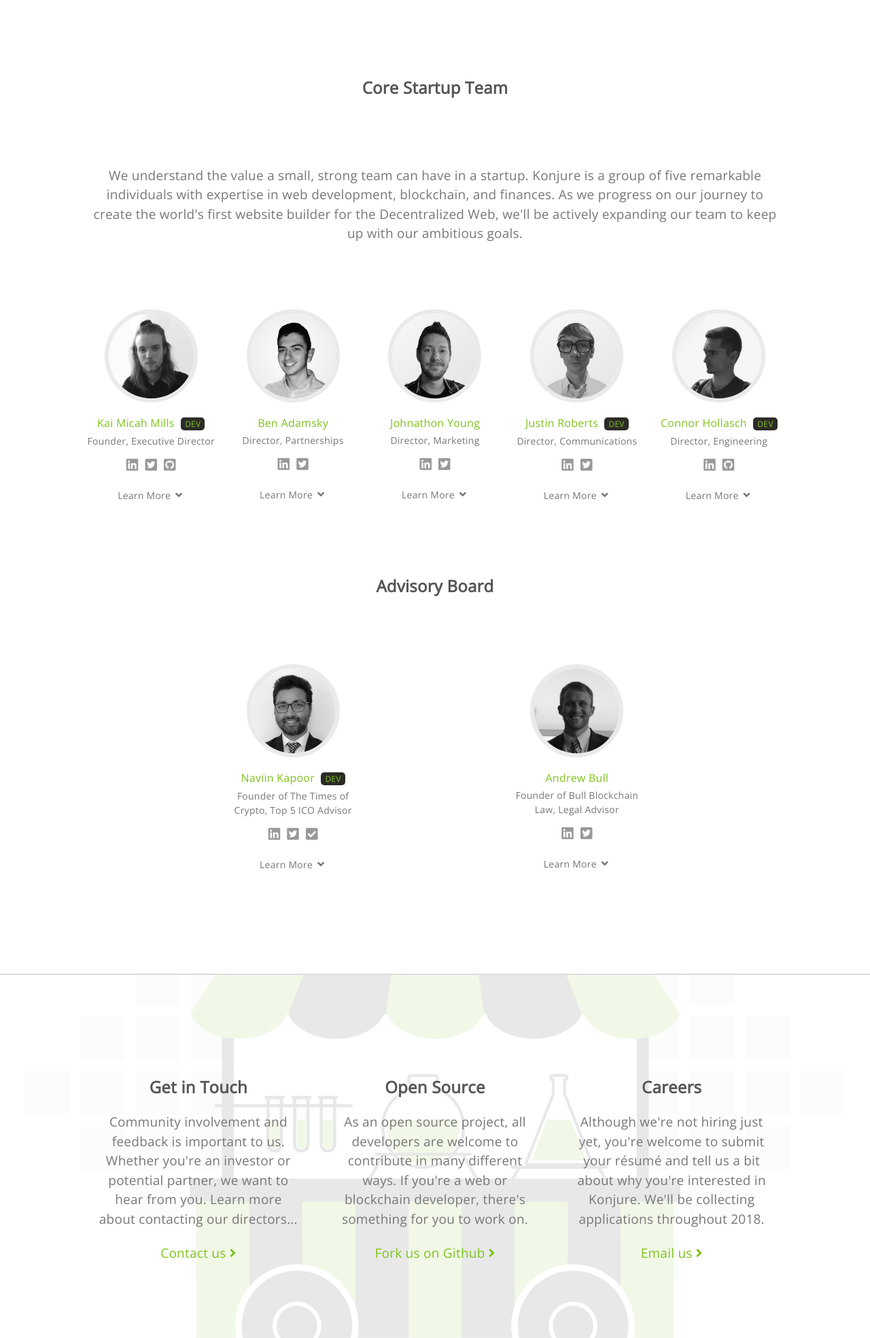
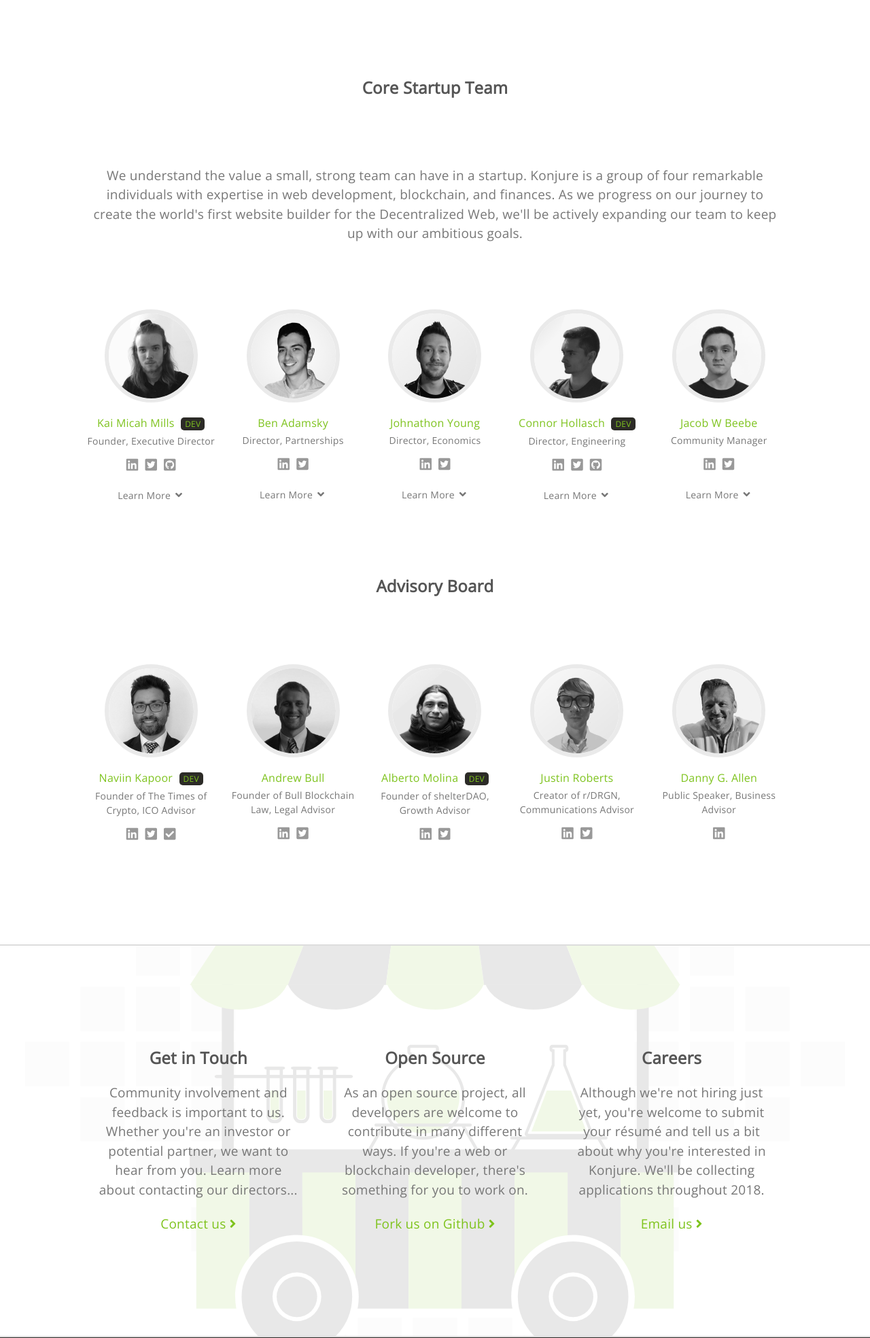
Before and after one commit to Konjure/konjure-org, a PHP site: page /company/meet-the-team in a window 1280 px wide. Shown: the part 497-2465 px from the top of the page at 68% size. Run offline with PHP 8.4, Linux system fonts and the light colour scheme.

Commit message:
Team updates

```diff
--- a/company/get-in-touch/index.php
+++ b/company/get-in-touch/index.php
@@ -71,10 +71,10 @@
 						<div class="cell">
 							<h2 data-sr="enter left, and hustle 20px">Press</h2>
 							<br>
-							<h3 data-sr="enter left, and hustle 20px">For any interviews or general press inquiries, please reach out to Justin, our Director of Communications.</h3>
+							<h3 data-sr="enter left, and hustle 20px">For any interviews or general press inquiries, please reach out to Jacob, our Community Manager.</h3>
 							<br>
 							<h3 data-sr="enter left, and hustle 20px">
-								<a href="mailto:justin@konjure.org">justin@konjure.org</a>
+								<a href="mailto:jacob@konjure.org">jacob@konjure.org</a>
 							</h3>
 						</div>
 						<div class="cell text-right">
--- a/company/meet-the-team/index.php
+++ b/company/meet-the-team/index.php
@@ -68,7 +68,7 @@
 				<h2 class="headline" data-sr="enter top, and hustle 20px">Core Startup Team</h2>
 				<div class="grid no-padding">
 					<div class="row">
-						<h3 data-sr="enter top, and hustle 20px">We understand the value a small, strong team can have in a startup. Konjure is a group of five remarkable individuals with expertise in web development, blockchain, and finances. As we progress on our journey to create the world's first website builder for the Decentralized Web, we'll be actively expanding our team to keep up with our ambitious goals.</h3>
+						<h3 data-sr="enter top, and hustle 20px">We understand the value a small, strong team can have in a startup. Konjure is a group of four remarkable individuals with expertise in web development, blockchain, and finances. As we progress on our journey to create the world's first website builder for the Decentralized Web, we'll be actively expanding our team to keep up with our ambitious goals.</h3>
 						<br>
 					</div>
 					<div class="row">
@@ -107,29 +107,14 @@
 							<img src="../../assets/media/images/johnathon.png" class="member no-select center"/>
 							<img src="../../assets/media/images/ghost.png" class="ghostpop no-select"/>
 							<h4>Johnathon Young</h4>
-							<h5>Director, Marketing</h5>
+							<h5>Director, Economics</h5>
 							<a href="https://linkedin.com/in/johnathon-young-9a1593167" target="_blank"><i class="fab fa-linkedin"></i></a>
 							<a href="https://twitter.com/dd_cryptonews" target="_blank"><i class="fab fa-twitter-square"></i></a>
 							<br><br>
 							<div class="expander" change-icon="fa-angle-up">
 								<h5 class="no-select">Learn More <i class="fa fa-angle-down"></i></h5>
 								<div class="expander-content">
-									<h5>After acting as a consultant in Konjure's early stages, Johnathon joined the team to oversee our marketing strategies.<br><br>With over 5 years of guiding various startups and business ventures, he brings a practical entrepreneurial skillset to our roster.<br><br>Working in tandem with Justin, he's building our branding model and acts as a community liason, bridging the gap between our project development and audience.</h5>
-								</div>
-							</div>
-						</div>
-						<div class="cell" data-sr="enter top, and hustle 20px">
-							<img src="../../assets/media/images/justin.png" class="member no-select center"/>
-							<img src="../../assets/media/images/ghost.png" class="ghostpop no-select"/>
-							<h4>Justin Roberts <div class="no-select">Dev</div></h4>
-							<h5>Director, Communications</h5>
-							<a href="https://linkedin.com/in/justin-r-815351165" target="_blank"><i class="fab fa-linkedin"></i></a>
-							<a href="https://twitter.com/talk_konjure" target="_blank"><i class="fab fa-twitter-square"></i></a>
-							<br><br>
-							<div class="expander" change-icon="fa-angle-up">
-								<h5 class="no-select">Learn More <i class="fa fa-angle-down"></i></h5>
-								<div class="expander-content">
-									<h5>After graduating from SIU, Carbondale with a BFA in Communication Design, Justin gained almost a decade of experience in brand building.<br><br>Collaborating with Johnathon, he creates advertising strategies and acts as the primary media contact for Konjure.<br><br>As the spokesperson for our social media outlets, he's heavily involved in our community, actively taking in feedback and communicating it to the team.</h5>
+									<h5>After acting as a consultant in Konjure's early stages, Johnathon joined the team to oversee our token economics.<br><br>With over 5 years of guiding various startups and business ventures, he brings a practical entrepreneurial skillset to our roster.<br><br>By working behind the scenes with the development and planning of the KONJ token, he ensures our ecosystem is prepared for future growth.</h5>
 								</div>
 							</div>
 						</div>
@@ -139,12 +124,28 @@
 							<h4>Connor Hollasch <div class="no-select">Dev</div></h4>
 							<h5>Director, Engineering</h5>
 							<a href="https://linkedin.com/in/connorhollasch" target="_blank"><i class="fab fa-linkedin"></i></a>
+							<a href="https://twitter.com/imodzombies4fun" target="_blank"><i class="fab fa-twitter-square"></i></a>
 							<a href="https://github.com/chollasch" target="_blank"><i class="fab fa-github-square"></i></a>
 							<br><br>
 							<div class="expander" change-icon="fa-angle-up">
 								<h5 class="no-select">Learn More <i class="fa fa-angle-down"></i></h5>
 								<div class="expander-content">
 									<h5>Passionate about Computer Science since high school, Connor has honed his skills in various programming languages including Java, Python, and C.<br><br>Beyond many of his personal projects, he created curriculum and taught classes for TEALSK12.<br><br>Following his graduation from Western Washington University, Connor will guide Konjure's engineering team as a director and lead developer of our platform.</h5>
+								</div>
+							</div>
+						</div>
+						<div class="cell" data-sr="enter top, and hustle 20px">
+							<img src="../../assets/media/images/jacob.png" class="member no-select center"/>
+							<img src="../../assets/media/images/ghost.png" class="ghostpop no-select"/>
+							<h4>Jacob W Beebe</h4>
+							<h5>Community Manager</h5>
+							<a href="https://linkedin.com/in/jacobwbeebe" target="_blank"><i class="fab fa-linkedin"></i></a>
+							<a href="https://twitter.com/jacobwbeebe" target="_blank"><i class="fab fa-twitter-square"></i></a>
+							<br><br>
+							<div class="expander" change-icon="fa-angle-up">
+								<h5 class="no-select">Learn More <i class="fa fa-angle-down"></i></h5>
+								<div class="expander-content">
+									<h5>Jacob has been managing online communities for years. From forums to blogs, he has notable experience in growth and marketing for various industries across the Web.<br><br>As the spokesperson for our social media outlets, he's heavily involved in our community, actively taking in feedback and communicating it to the team. Eventually, he'll be organizing and hosting the first events and meetups for Konjure.</h5>
 								</div>
 							</div>
 						</div>
@@ -155,26 +156,13 @@
 				<div class="grid no-padding">
 					<div class="row">
 						<div class="cell" data-sr="enter top, and hustle 20px">
-
-						</div>
-						<div class="cell" data-sr="enter top, and hustle 20px">
 							<img src="../../assets/media/images/naviin.png" class="member no-select center"/>
 							<img src="../../assets/media/images/ghost.png" class="ghostpop no-select"/>
 							<h4>Naviin Kapoor <div class="no-select">Dev</div></h4>
-							<h5>Founder of The Times of Crypto, Top 5 ICO Advisor</h5>
+							<h5>Founder of The Times of Crypto, ICO Advisor</h5>
 							<a href="https://linkedin.com/in/naviinkapoor" target="_blank"><i class="fab fa-linkedin"></i></a>
 							<a href="https://twitter.com/naviinkapoor" target="_blank"><i class="fab fa-twitter-square"></i></a>
 							<a href="https://icobench.com/u/naviinkapoor" target="_blank"><i class="fa fa-check-square"></i></a>
-							<br><br>
-							<div class="expander" change-icon="fa-angle-up">
-								<h5 class="no-select">Learn More <i class="fa fa-angle-down"></i></h5>
-								<div class="expander-content">
-									<h5>Naviin Kapoor, founder of "The Times or Crypto" and "International Institute of Blockchain Academy".<br><br>Naviin is a blockchain & ICO consultant, and a business transformation leader with more than twelve years of experience in project management and business analysis and more than one year of experience in ICO implementation, including cryptocurrencies, Ethereum, Bitcoin, Hyper Ledger, EOS, consensus protocol and distributed/shared ledger technology.</h5>
-								</div>
-							</div>
-						</div>
-						<div class="cell" data-sr="enter top, and hustle 20px">
-
 						</div>
 						<div class="cell" data-sr="enter top, and hustle 20px">
 							<img src="../../assets/media/images/andrew.png" class="member no-select center"/>
@@ -183,16 +171,29 @@
 							<h5>Founder of Bull Blockchain Law, Legal Advisor</h5>
 							<a href="https://linkedin.com/in/andrew-bull-752bb632/" target="_blank"><i class="fab fa-linkedin"></i></a>
 							<a href="https://twitter.com/andrewbull1988" target="_blank"><i class="fab fa-twitter-square"></i></a>
-							<br><br>
-							<div class="expander" change-icon="fa-angle-up">
-								<h5 class="no-select">Learn More <i class="fa fa-angle-down"></i></h5>
-								<div class="expander-content">
-									<h5>Andrew is well known in the Blockchain and Cryptocurrency space as an advocate for clear regulatory frameworks to ensure those entering and operating in this industry are well equipped.</h5>
-								</div>
-							</div>
 						</div>
 						<div class="cell" data-sr="enter top, and hustle 20px">
-
+							<img src="../../assets/media/images/alberto.png" class="member no-select center"/>
+							<img src="../../assets/media/images/ghost.png" class="ghostpop no-select"/>
+							<h4>Alberto Molina <div class="no-select">Dev</div></h4>
+							<h5>Founder of shelterDAO, Growth Advisor</h5>
+							<a href="https://www.linkedin.com/in/alberto-molina-thinklifestyle/" target="_blank"><i class="fab fa-linkedin"></i></a>
+							<a href="https://twitter.com/shelterdao" target="_blank"><i class="fab fa-twitter-square"></i></a>
+						</div>
+						<div class="cell" data-sr="enter top, and hustle 20px">
+							<img src="../../assets/media/images/justin.png" class="member no-select center"/>
+							<img src="../../assets/media/images/ghost.png" class="ghostpop no-select"/>
+							<h4>Justin Roberts</h4>
+							<h5>Creator of r/DRGN, Communications Advisor</h5>
+							<a href="https://linkedin.com/in/justin-r-815351165" target="_blank"><i class="fab fa-linkedin"></i></a>
+							<a href="https://twitter.com/talk_konjure" target="_blank"><i class="fab fa-twitter-square"></i></a>
+						</div>
+						<div class="cell" data-sr="enter top, and hustle 20px">
+							<img src="../../assets/media/images/danny.png" class="member no-select center"/>
+							<img src="../../assets/media/images/ghost.png" class="ghostpop no-select"/>
+							<h4>Danny G. Allen</h4>
+							<h5>Public Speaker, Business Advisor</h5>
+							<a href="https://www.linkedin.com/in/danny-allen-93333677/" target="_blank"><i class="fab fa-linkedin"></i></a>
 						</div>
 					</div>
 				</div>
```
Also changed, not shown: assets/media/images/alberto.png (added), assets/media/images/andrew.png, assets/media/images/danny.png (added), assets/media/images/jacob.png (added).
